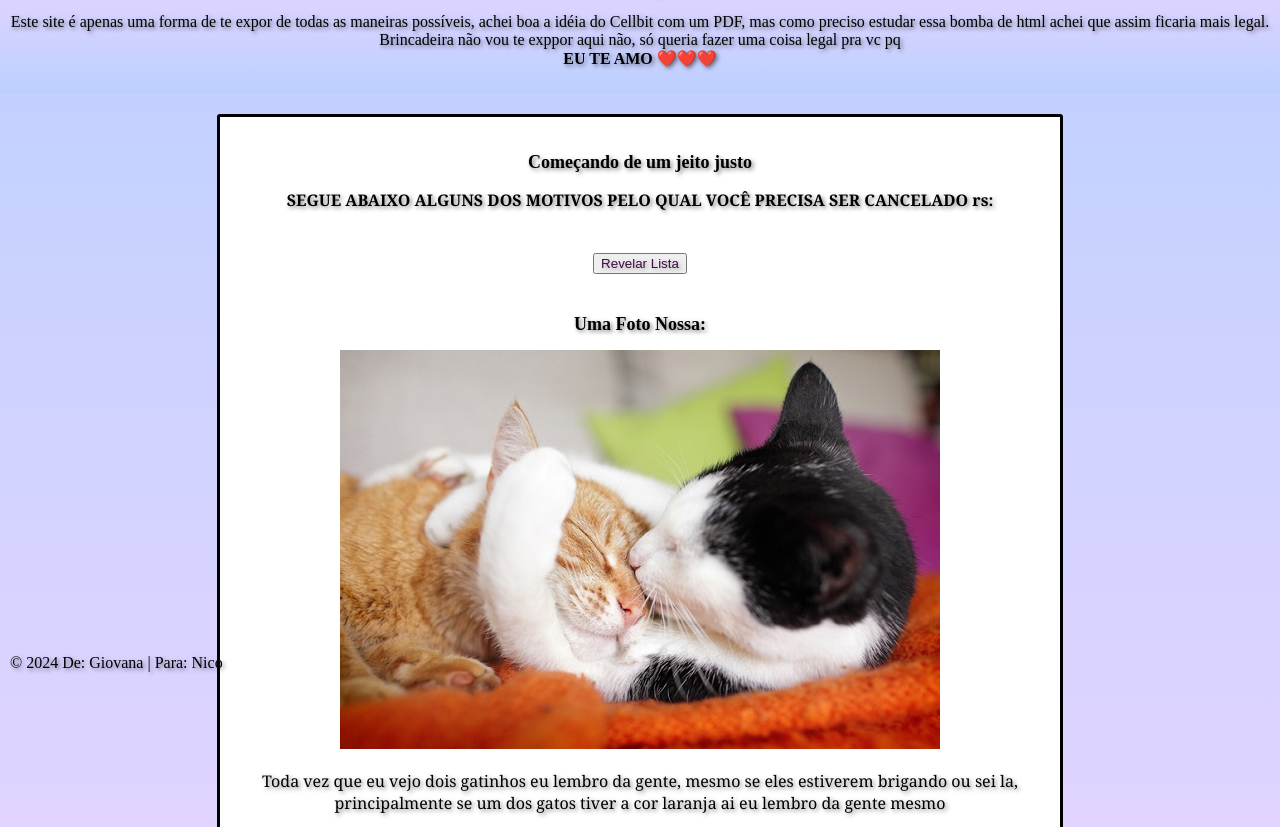
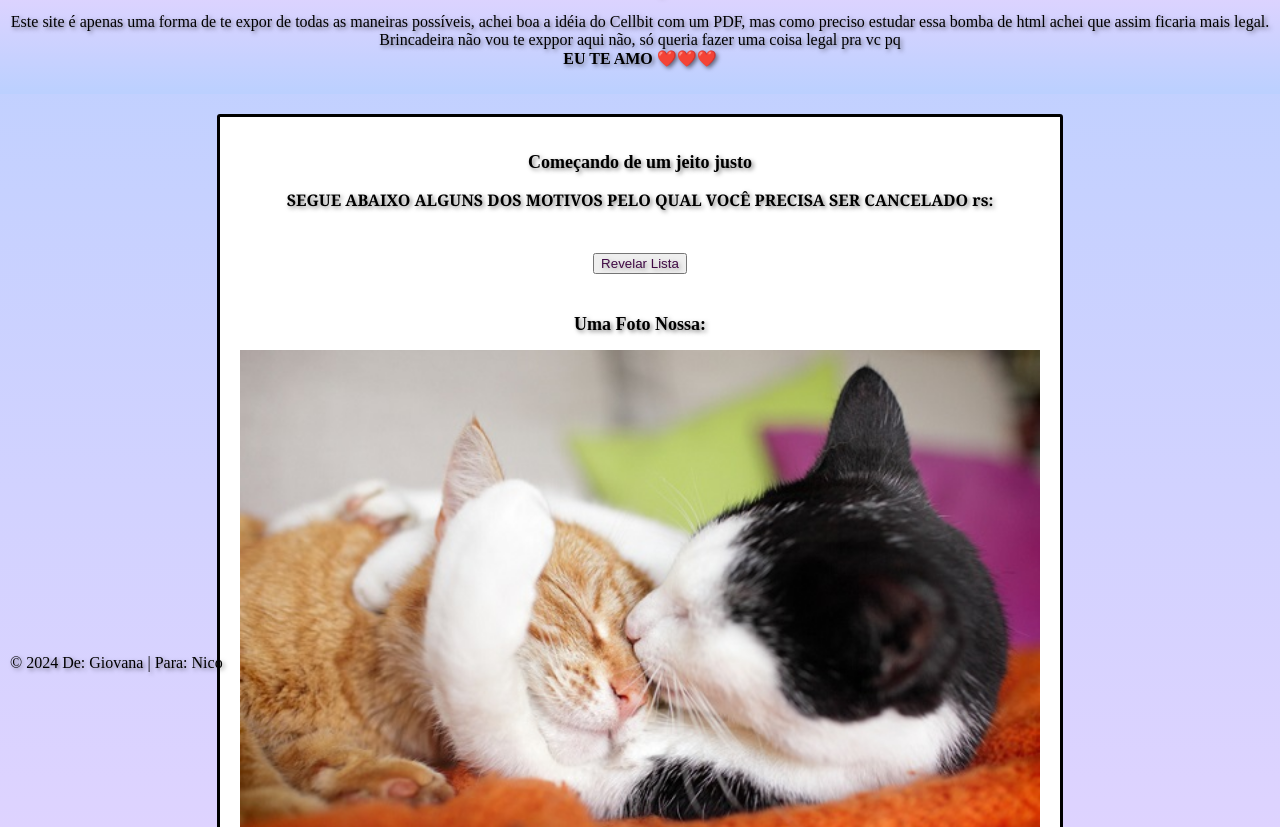
Before and after one commit to ggasparotte/pings, a plain HTML site: page index.html in a window 1280 px wide. Shown: the part 102-929 px from the top of the page. Drawn offline with Linux system fonts and the light colour scheme; grey boxes are pictures that could not be loaded.

Commit message:
Update index.html

```diff
--- a/index.html
+++ b/index.html
@@ -36,7 +36,7 @@
         </section>
 
         <h1>Uma Foto Nossa:</h1>
-        <img src="nois.jpg" alt="nois" height="auto" width="auto">
+        <img src="nois.jpg" alt="nois" height="100%" width="100%">
         <P>Toda vez que eu vejo dois gatinhos eu lembro da gente, mesmo se eles estiverem brigando ou sei la, principalmente se um dos gatos tiver a cor laranja ai eu lembro da gente mesmo</P>
 <img src="lrj.png" alt="gatolaranja" height="70" width="50">
         <h1>Pq eu fiz isso?</h1>
```
